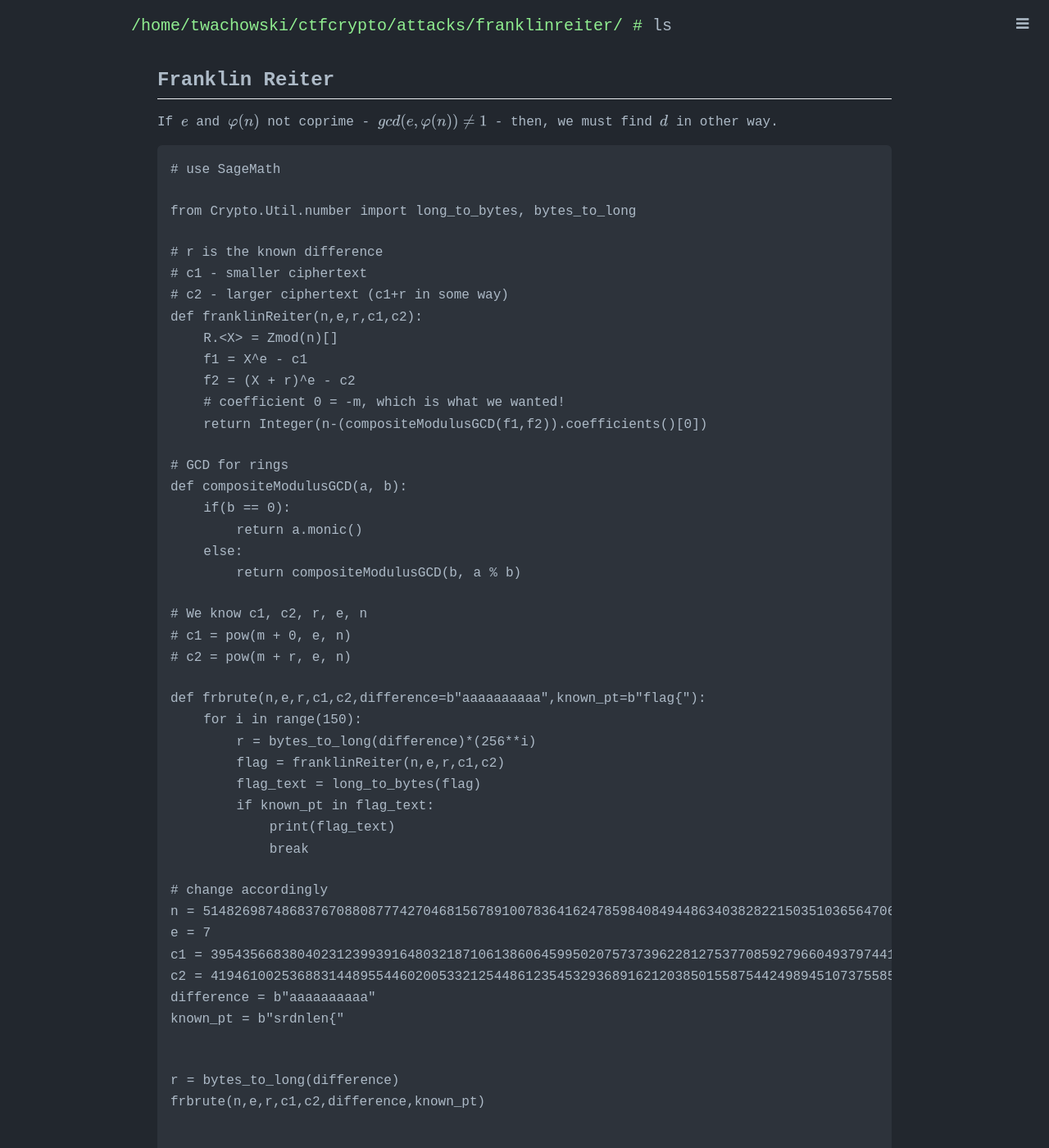
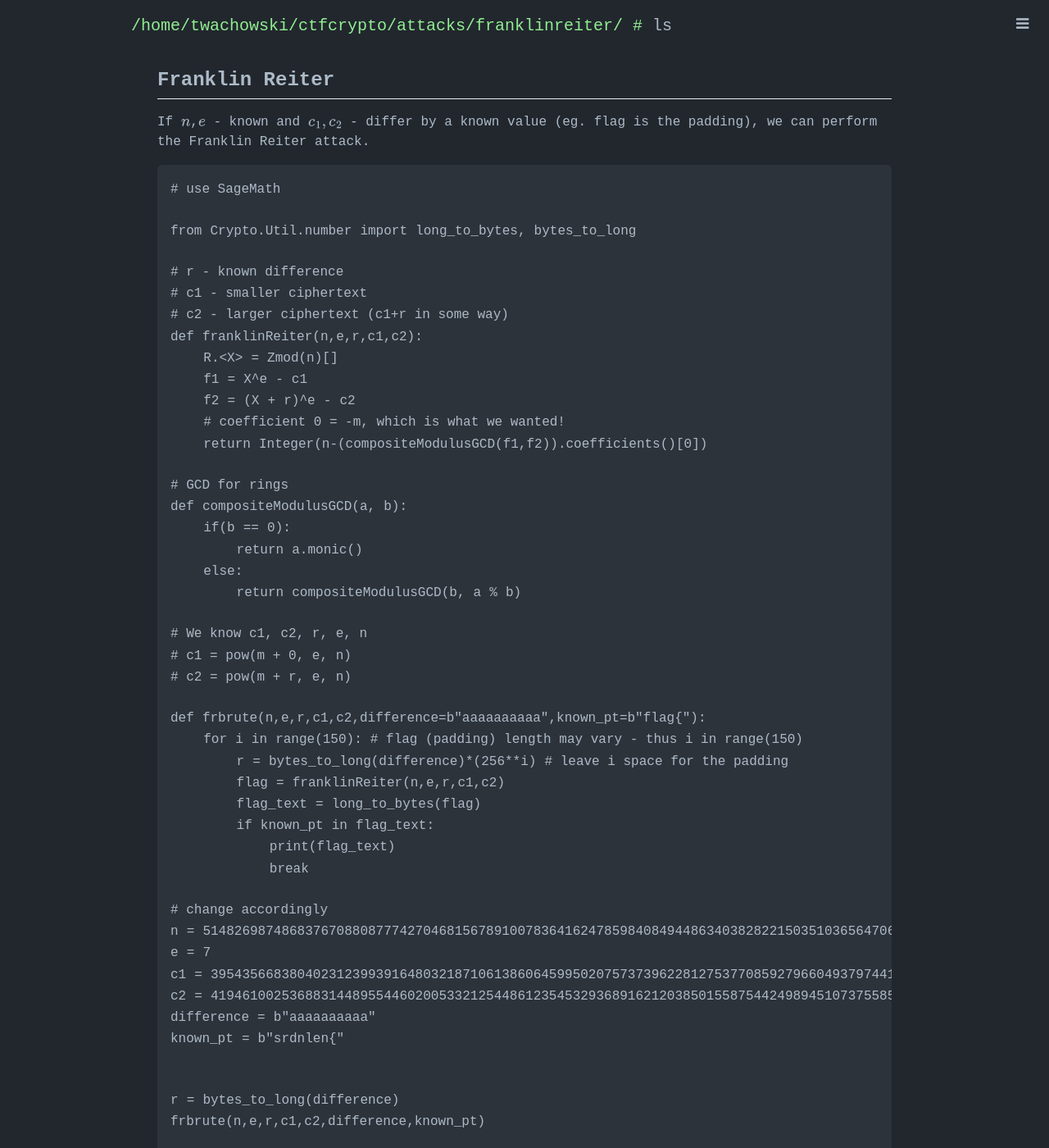
Before and after one commit to tadeuszwachowski/ctfcrypto, a Jekyll site: the page built from _attacks/franklinreiter.md, in a window 1280 px wide and 1400 px high. Shown: the whole window at 82% size. Built offline with Jekyll 4.4.1, drawn with Linux system fonts in a browser that asks for light colours; Markdown is read by kramdown in place of the engine named in the settings.

Commit message:
Add Franklin Reiter attack

````diff
--- a/_attacks/franklinreiter.md
+++ b/_attacks/franklinreiter.md
@@ -5,14 +5,14 @@ title: "Franklin Reiter"
 
 ## Franklin Reiter
 
-If $e$ and $\varphi(n)$ not coprime - $gcd(e,\varphi(n)) \neq 1$ - then, we must find $d$ in other way.
+If $n$,$e$ - known and $c_1,c_2$ - differ by a known value (eg. flag is the padding), we can perform the Franklin Reiter attack.
 
 ```python
 # use SageMath
 
 from Crypto.Util.number import long_to_bytes, bytes_to_long
 
-# r is the known difference
+# r - known difference
 # c1 - smaller ciphertext
 # c2 - larger ciphertext (c1+r in some way)
 def franklinReiter(n,e,r,c1,c2):
@@ -34,8 +34,8 @@ def compositeModulusGCD(a, b):
 # c2 = pow(m + r, e, n)
 
 def frbrute(n,e,r,c1,c2,difference=b"aaaaaaaaaa",known_pt=b"flag{"):
-    for i in range(150):
-        r = bytes_to_long(difference)*(256**i)
+    for i in range(150): # flag (padding) length may vary - thus i in range(150)
+        r = bytes_to_long(difference)*(256**i) # leave i space for the padding
         flag = franklinReiter(n,e,r,c1,c2)
         flag_text = long_to_bytes(flag)
         if known_pt in flag_text:
````
